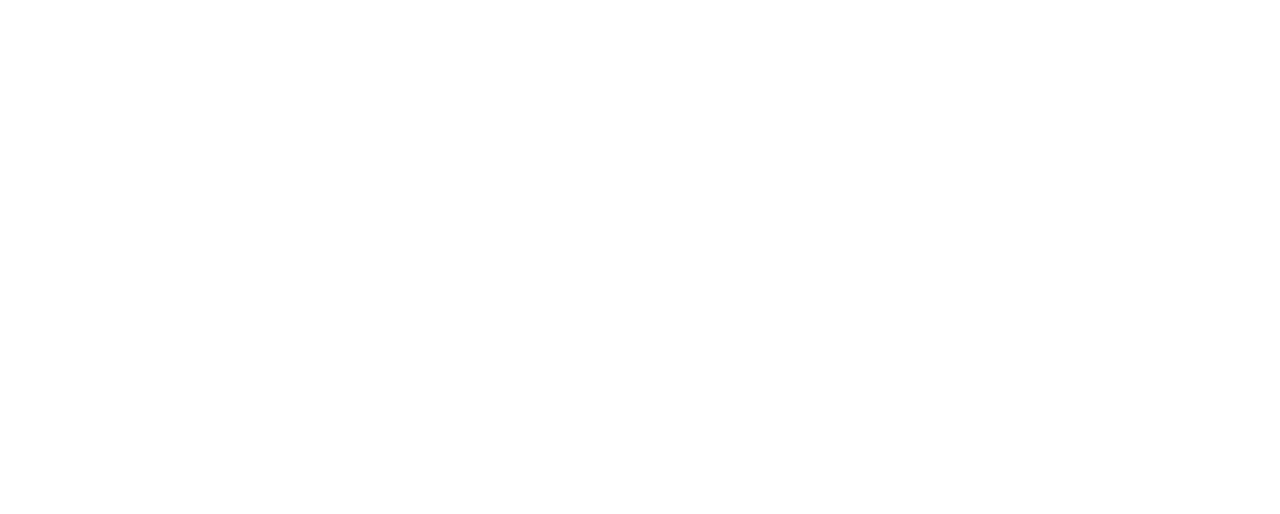
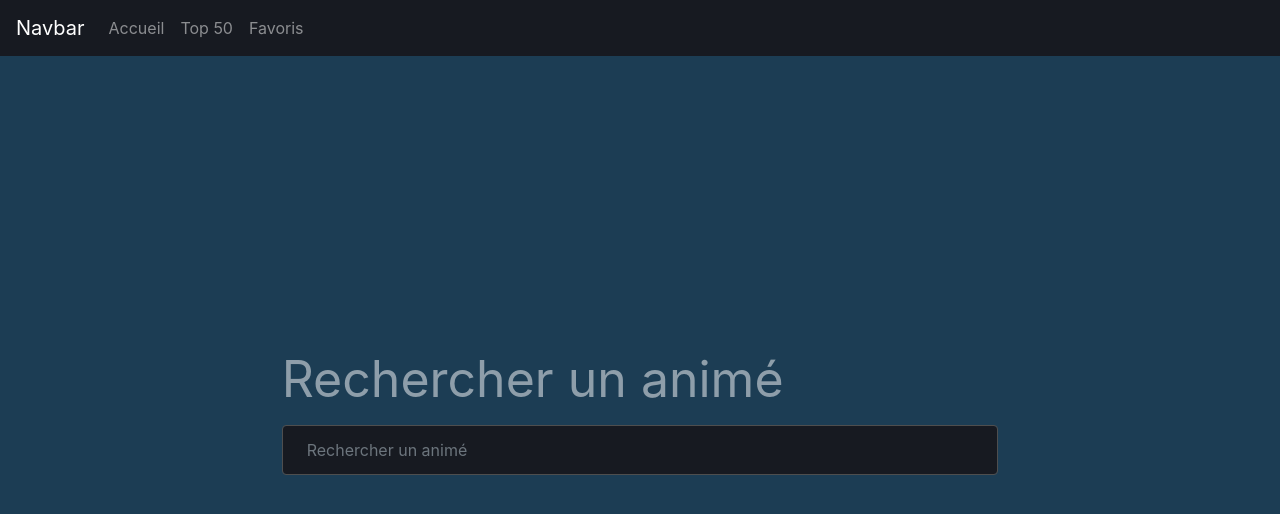
Before and after one commit to yoannschmitt/animinfo, a React (Create React App) app: page / in a window 1280 px wide. Shown: the top 514 px of the page. Built offline with nearby package versions, Linux system fonts and the light colour scheme.

Commit message:
Ajout du header, de la view Search et top

```diff
--- a/package.json
+++ b/package.json
@@ -32,6 +32,9 @@
     ]
   },
   "devDependencies": {
+    "axios": "^0.19.0",
+    "bootstrap": "^4.4.1",
+    "react-bootstrap": "^1.0.0-beta.16",
     "react-router-dom": "^5.1.2"
   }
 }
--- a/src/App.js
+++ b/src/App.js
@@ -1,10 +1,22 @@
 import React from 'react';
+import { Switch, Route } from "react-router-dom";
+
+import 'bootstrap/dist/css/bootstrap.min.css';
 import './styles.css';
+
+import Header from './components/Header.js'
+import TopView from './components/views/TopView.js'
+import SearchAnimeView from './components/views/SearchAnimeView.js'
+
 
 function App() {
   return (
-    <div>
-
+    <div className="wrapper">
+      <Header />
+      <Switch>
+        <Route exact path="/" component={SearchAnimeView} />
+        <Route exact path="/top" component={TopView} />
+      </Switch>
     </div>
   );
 }
--- /dev/null
+++ b/src/components/Header.js
@@ -0,0 +1,17 @@
+import React from "react";
+import { Navbar, Nav } from 'react-bootstrap';
+
+const Header = (props) => {
+  return (
+    <Navbar bg="dark" variant="dark">
+        <Navbar.Brand href="#home">Navbar</Navbar.Brand>
+        <Nav className="mr-auto">
+            <Nav.Link href="/">Accueil</Nav.Link>
+            <Nav.Link href="/top">Top 50</Nav.Link>
+            <Nav.Link href="#pricing">Favoris</Nav.Link>
+        </Nav>
+    </Navbar>
+  );
+}
+
+export default Header;
--- /dev/null
+++ b/src/components/view_components/SearchAnime.js
@@ -0,0 +1,15 @@
+import React from "react";
+import { InputGroup, FormControl } from 'react-bootstrap';
+
+const SearchAnime = (props) => {
+  return (
+    <div className="col-11 col-sm-8 col-md-7">
+        <label htmlFor="search-anime-input">Rechercher un animé</label>
+        <InputGroup className="mb-3">
+            <FormControl className="p-4 input" placeholder="Rechercher un animé" aria-label="Rechercher un animé" id="search-anime-input"/>
+        </InputGroup>
+    </div>
+  );
+}
+
+export default SearchAnime;
--- /dev/null
+++ b/src/components/view_components/Top.js
@@ -0,0 +1,22 @@
+import React, { useEffect, useState } from "react";
+import axios from "axios";
+
+const Top = props => {
+  const [title, setTitle] = useState("");
+
+  useEffect(() => {
+    axios
+      .get("https://api.jikan.moe/v3/top/anime")
+      .then(result => {
+        console.log(result)
+      });
+  }, [title]);
+
+  return (
+    <div>
+
+    </div>
+  );
+};
+
+export default Top;
--- /dev/null
+++ b/src/components/views/SearchAnimeView.js
@@ -0,0 +1,13 @@
+import React from "react";
+
+import SearchAnime from "../view_components/SearchAnime.js";
+
+const SearchAnimeView = props => {
+  return (
+    <div className="search-anime">
+      <SearchAnime />
+    </div>
+  );
+};
+
+export default SearchAnimeView;
--- /dev/null
+++ b/src/components/views/TopView.js
@@ -0,0 +1,13 @@
+import React from "react";
+
+import Top from "../view_components/Top.js";
+
+const TopView = props => {
+  return (
+    <div className="top">
+      <Top />
+    </div>
+  );
+};
+
+export default TopView;
--- a/src/styles.css
+++ b/src/styles.css
@@ -0,0 +1,36 @@
+/* General */
+body{
+    background-color: #1C3D54;
+}
+
+body,.wrapper,#root{
+    width: 100%;
+    height: 90vh;
+}
+
+/* Header */
+.navbar{
+    background-color: #171A21 !important;
+}
+
+/* Search an Anime */
+.search-anime{
+    width: 100%;
+    height: 100%;
+    display: flex;
+    justify-content: center;
+    align-items: center;
+}
+
+.search-anime input, .search-anime input:focus{
+    background-color: #171A21;
+    border: 1px solid rgb(78, 78, 78);
+    color: white;
+}
+
+.search-anime label{
+    color: rgba(255,255,255,0.5);
+    font-size: 50px !important;
+}
+
+/*  */
```
Also changed, not shown: 1 other file (tests, documents, lock files or other folders).
